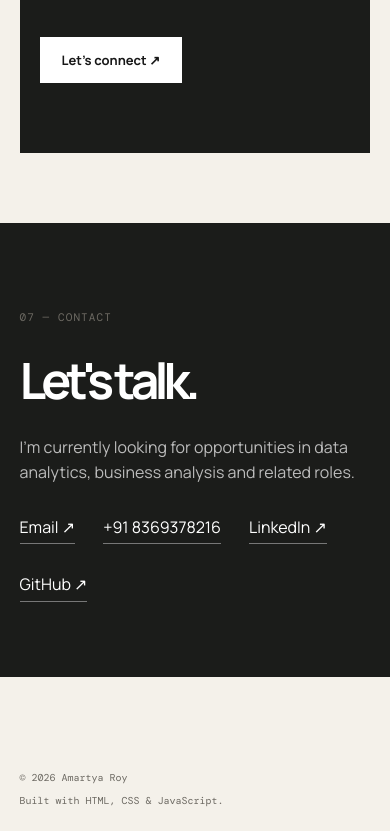
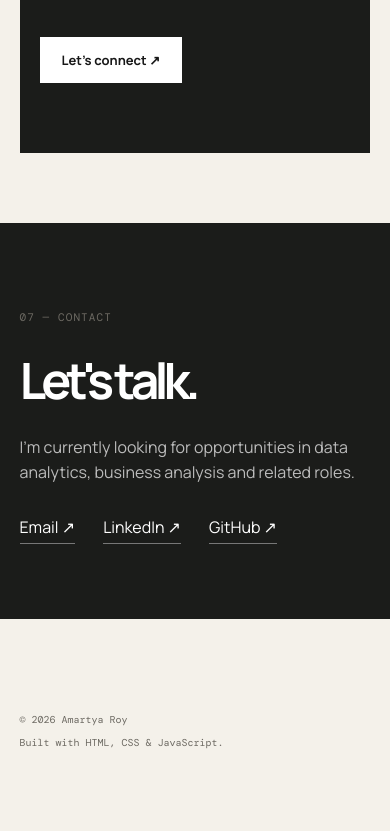
Before and after one commit to donniewalsh345/Portfolio, a plain HTML site: page index.html in a window 390 px wide. Shown: the part 7524-8355 px from the top of the page. After the commit the page ends 8297 px from the top, so only its background shows below. Drawn offline with nearby package versions, Linux system fonts and the light colour scheme.

Commit message:
Remove phone number from portfolio

```diff
--- a/index.html
+++ b/index.html
@@ -326,7 +326,6 @@
 
     <div class="contact-links">
         <a href="https://mail.google.com/mail/?view=cm&fs=1&to=amartyaroy123.del@gmail.com" target="_blank">Email ↗</a>
-        <a href="tel:+91XXXXXXXXXX">+91 8369378216</a>
         <a href="https://www.linkedin.com/" target="_blank">LinkedIn ↗</a>
         <a href="https://github.com/donniewalsh345" target="_blank">GitHub ↗</a>
     </div>
```
